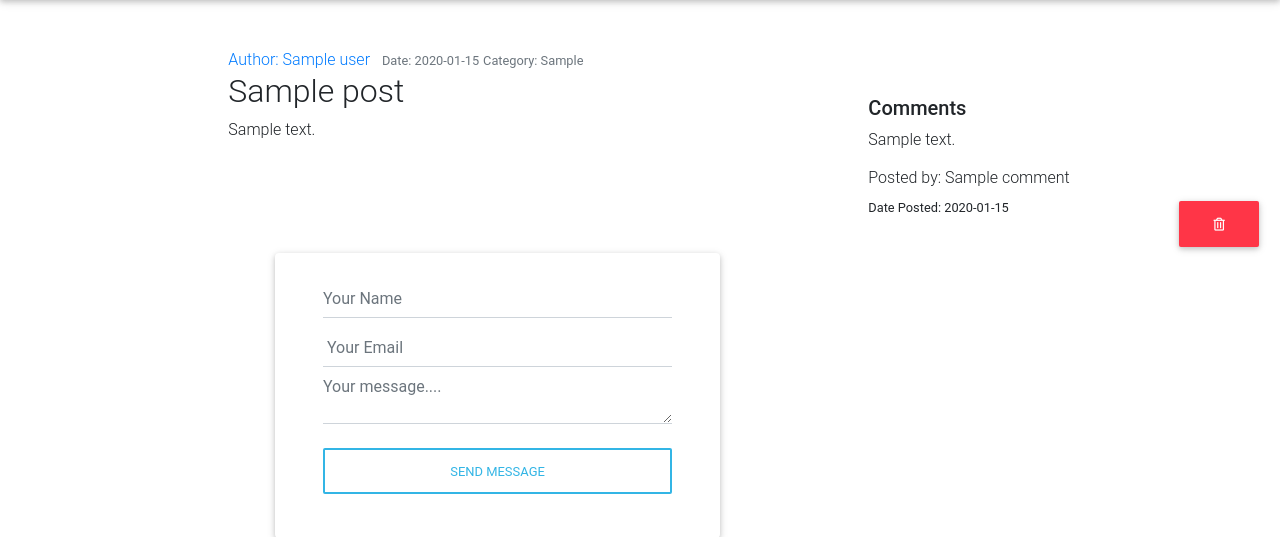
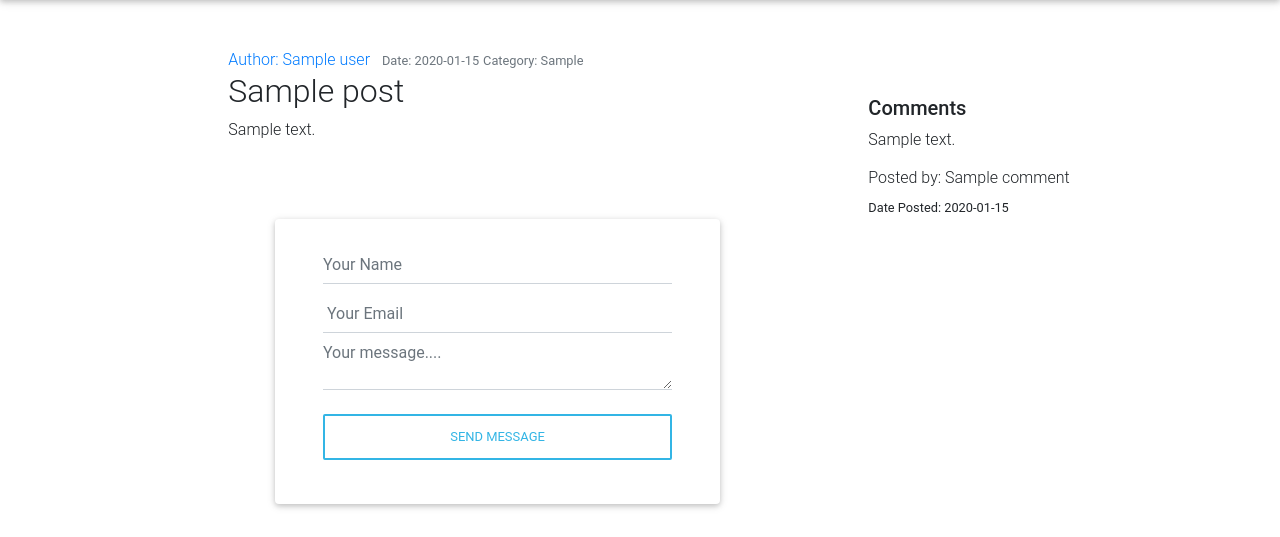
Before and after one commit to CharityMutonii/Blog, a Flask app: page /post/1 in a window 1280 px wide. Shown: the part 56-593 px from the top of the page. Run offline with Flask 2, Linux system fonts and the light colour scheme; a user stored in the database is signed in; tables that the repository leaves empty hold one stand-in row (values such as "Sample post"); grey boxes marked "Sample" are stand-in pictures; some libraries are stand-ins or nearby versions; some web fonts are replaced.

Commit message:
made changes

```diff
--- a/app/templates/post.html
+++ b/app/templates/post.html
@@ -27,18 +27,11 @@
             <p>{{comment.content }}</p>
             <h6>Posted by: {{comment.name|capitalize}}</h6>
             <small>Date Posted: {{comment.date_posted.strftime('%Y-%m-%d')}}</small>
-            <!-- {% if post.author == current_user.username %}
+            {% if post.author == current_user.username %}
             <form action="{{ url_for('main.delete_comment', post_id=post.id) }}" method="POST">
                 <input class="btn btn-danger btn-sm" type="submit" value="Delete">
             </form>
-            {% endif %} -->
-            {%if current_user.is_authenticated%}
-
-                <a href="{{url_for('main.delete_comment', id = post.id, comment_id = comment.id)}}" class="float-right btn text-white btn-danger"> <i
-                    class="far fa-trash-alt"></i>
-                </a>
-            {%endif%}
-
+            {% endif %}
             {%endfor%}
             {%endif%}
 
```
